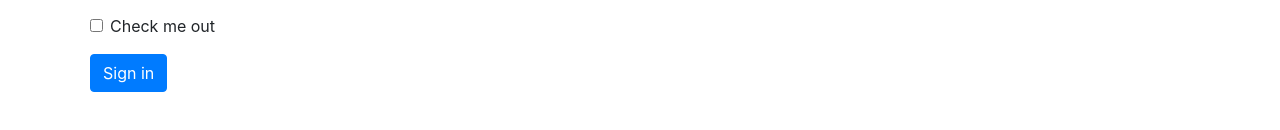
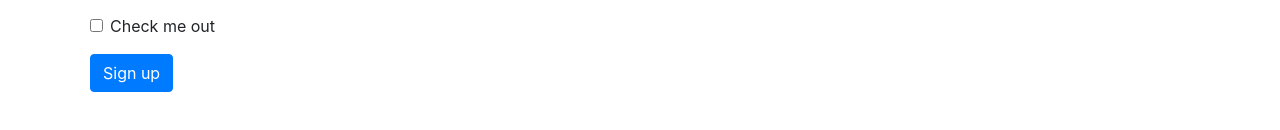
Before and after one commit to JoseMPRivera/CS160, a React (Create React App) app: page /signUp in a window 1280 px wide. Shown: the part 496-626 px from the top of the page. Built offline with nearby package versions, Linux system fonts and the light colour scheme.

Commit message:
Updated SignUp page

```diff
--- a/src/components/signUp.js
+++ b/src/components/signUp.js
@@ -78,7 +78,7 @@
             </label>
             </div>
         </div>
-        <button type="submit" class="btn btn-primary">Sign in</button>
+        <button type="submit" class="btn btn-primary">Sign up</button>
         </form>
 
       </form>
```
